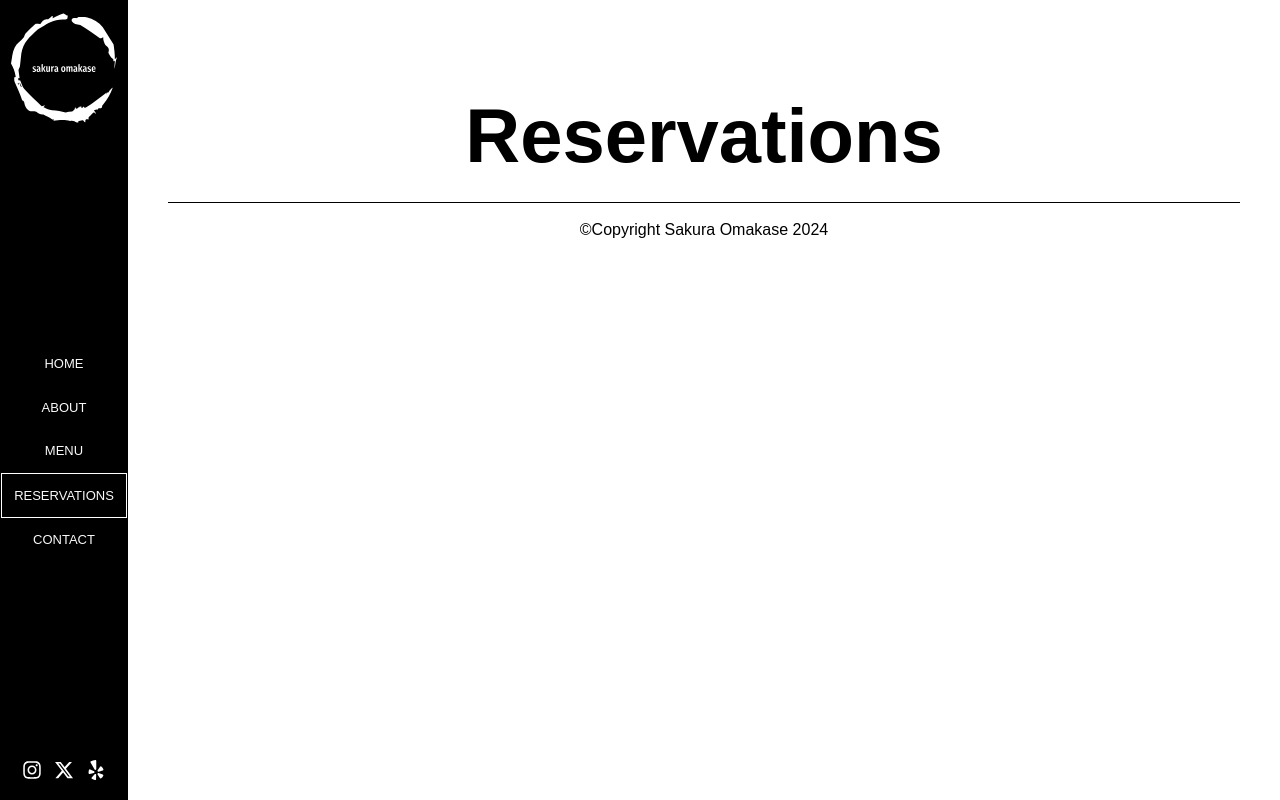
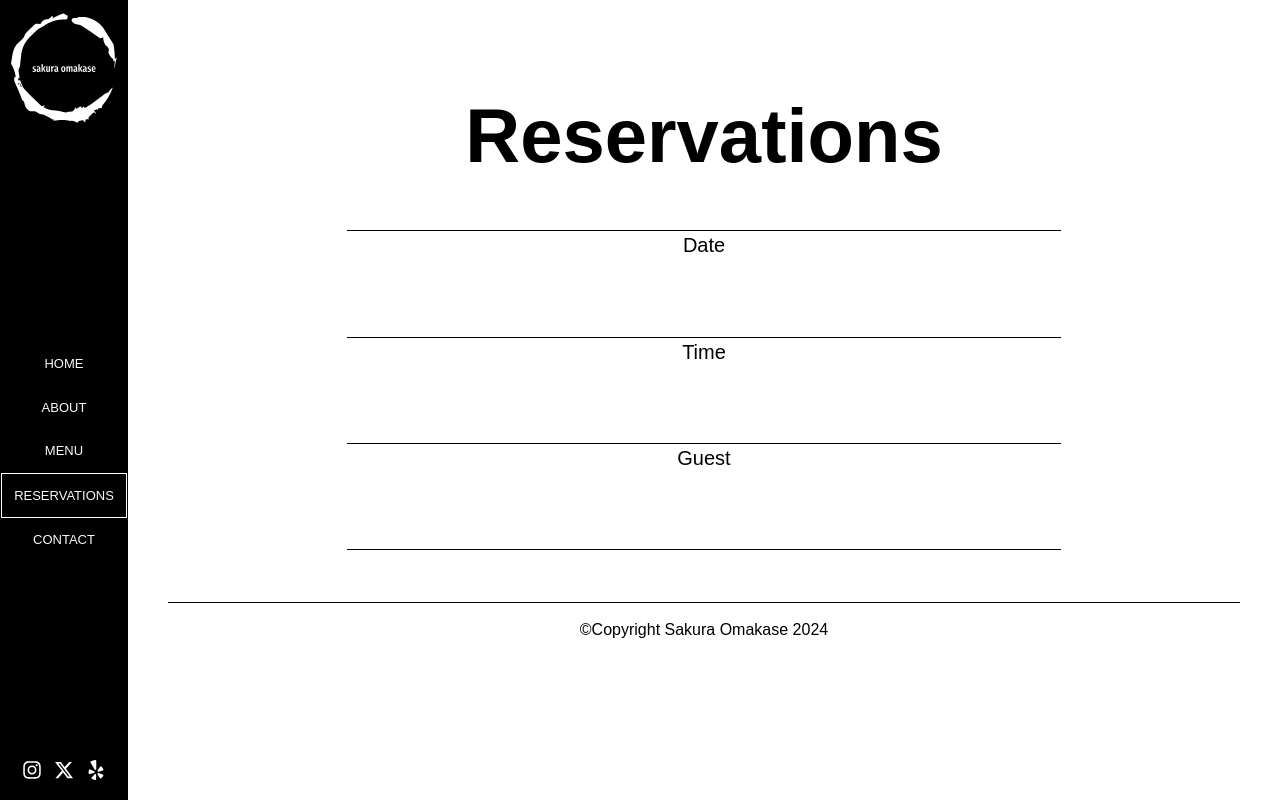
Before and after one commit to avan3/sakura_omakase, a React (Vite) app: page /sakura_omakase/reservations in a window 1280 px wide. Built offline with nearby package versions, Linux system fonts and the light colour scheme; a web font is replaced by a local one.

Commit message:
added form components for reservation initial

```diff
--- /dev/null
+++ b/src/components/Form.tsx
@@ -0,0 +1,14 @@
+import { Input } from "./Input";
+
+export const Form = () => {
+  return (
+    <div
+      className="mt-12 md:mt-20 h-[320px] flex flex-col justify-center items-center
+    text-center divide-y divide-black border-t border-b border-black"
+    >
+      <Input name="Date" />
+      <Input name="Time" />
+      <Input name="Guest" />
+    </div>
+  );
+};
--- /dev/null
+++ b/src/components/Input.tsx
@@ -0,0 +1,14 @@
+import { InputHTMLAttributes, ReactNode } from "react";
+
+interface InputProps extends InputHTMLAttributes<HTMLInputElement> {
+  children?: ReactNode;
+}
+
+export const Input = ({ name, children }: InputProps) => {
+  return (
+    <div className="basis-1/3 w-full">
+      {name}
+      {children}
+    </div>
+  );
+};
--- a/src/components/Reservations.tsx
+++ b/src/components/Reservations.tsx
@@ -1,3 +1,5 @@
+import { Form } from "./Form";
+
 export const Reservations = () => {
   return (
     <section className="flex flex-col md:flex-row md:my-6 justify-center items-center">
@@ -5,6 +7,7 @@ export const Reservations = () => {
         <h3 className="font-semibold text-[48px] xs:text-[50px] sm:text-[64px] lg:text-[76px] text-center">
           Reservations
         </h3>
+        <Form />
       </section>
     </section>
   );
```
